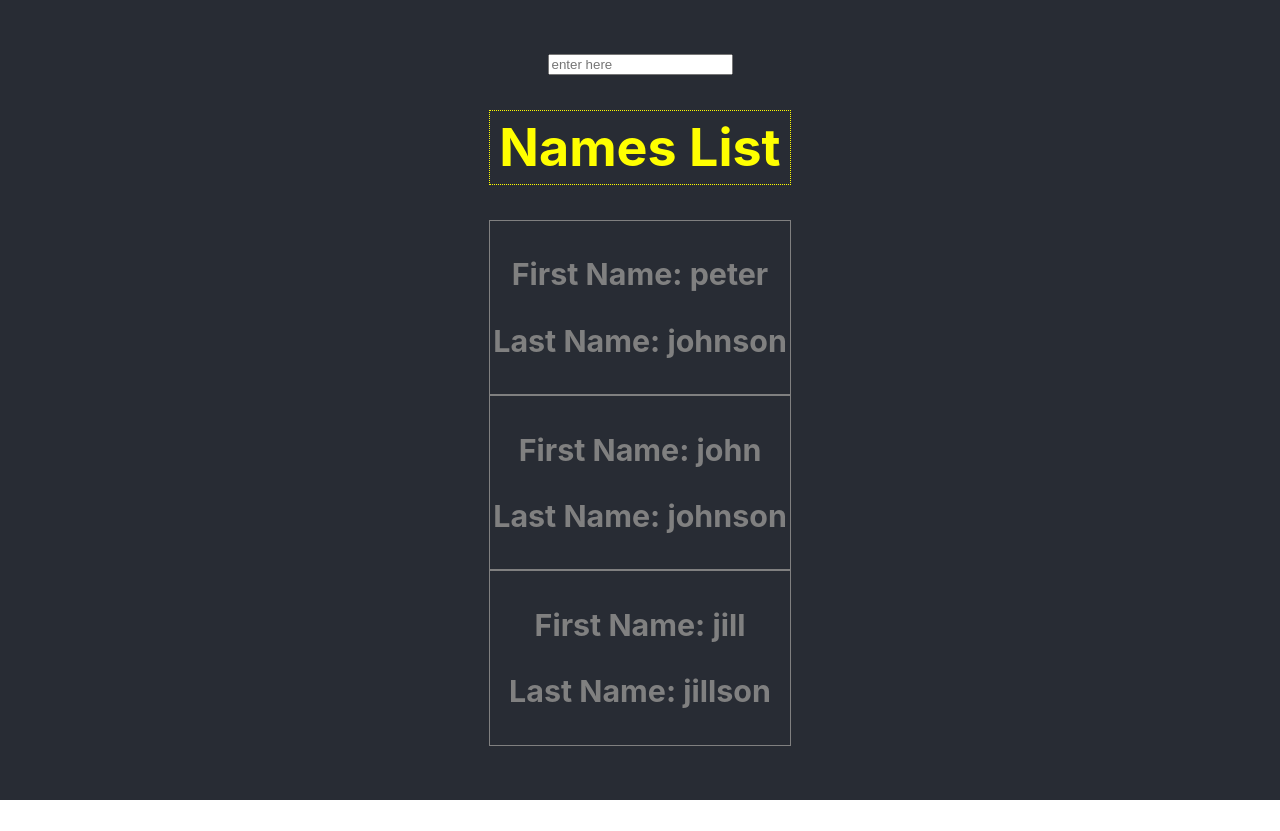
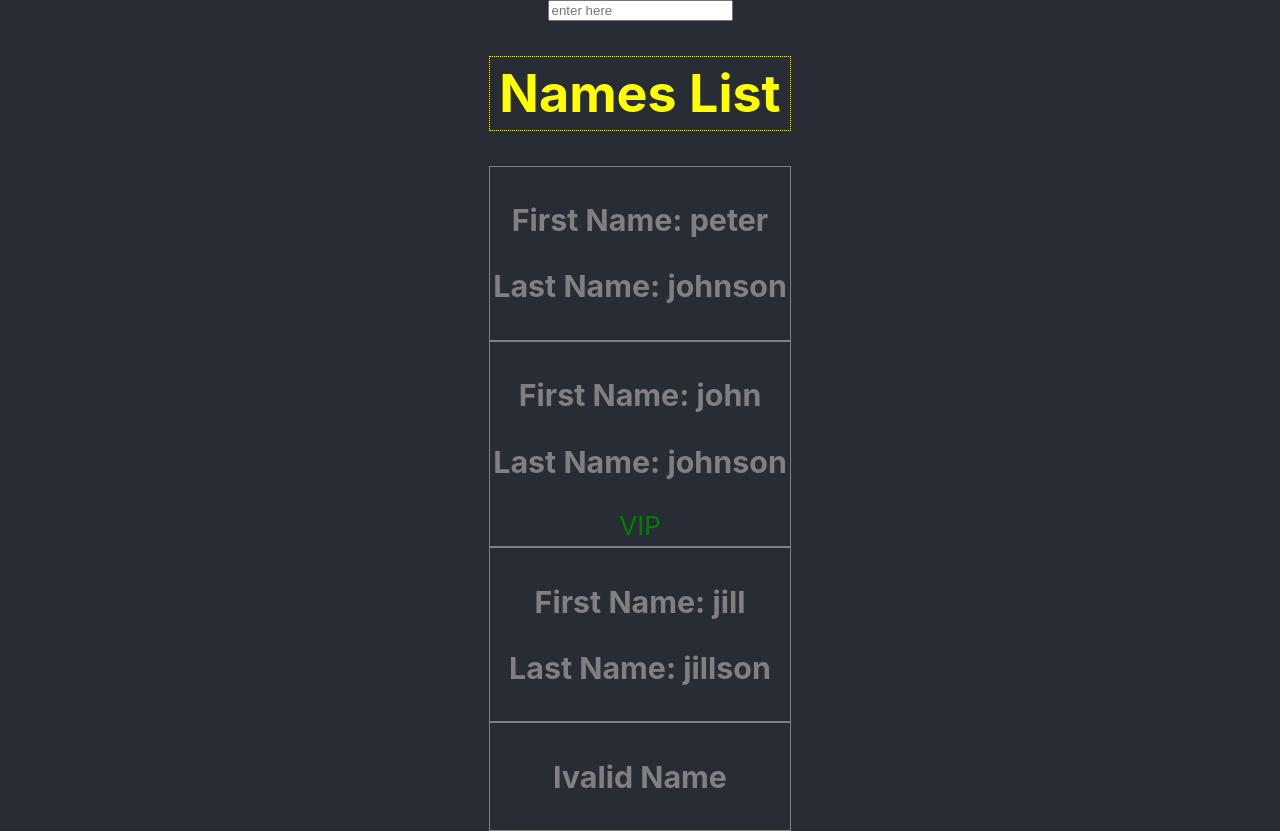
Before and after one commit to SiEr0212/udemy-react-hooks-app, a React (Create React App) app: page / in a window 1280 px wide. Before the commit the page ends 800 px from the top, so only its background shows below. Built offline with nearby package versions, Linux system fonts and the light colour scheme.

Commit message:
Added conditional rendering in nameTag.js

```diff
--- a/src/App.js
+++ b/src/App.js
@@ -13,9 +13,10 @@ function App() {
       <header className="App-header">
       <Input placeholder="enter here" type="text"></Input>
         <h1 className="name title">Names List</h1>
-        <NameTag firstName="peter" lastName="johnson">Peter</NameTag>
-        <NameTag firstName="john" lastName="johnson">John</NameTag>
-        <NameTag firstName="jill" lastName="jillson">Jill</NameTag>
+        <NameTag firstName="peter" lastName="johnson"></NameTag>
+        <NameTag firstName="john" lastName="johnson"></NameTag>
+        <NameTag firstName="jill" lastName="jillson"></NameTag>
+        <NameTag ></NameTag>
       </header>
     </div>
   );
--- a/src/components/nameTag.js
+++ b/src/components/nameTag.js
@@ -1,10 +1,19 @@
 import React, { Fragment } from "react";
 
 function nameTag(props) {
+  if (!props.firstName && !props.lastName) {
+    return (
+      <div className="name">
+        <h3>Ivalid Name</h3>
+      </div>
+    );
+  }
+
   return (
     <div className="name">
       <h3>First Name: {props.firstName}</h3>
       <h3>Last Name: {props.lastName}</h3>
+      {props.firstName === "john" && <div style={{ color: "green" }}>VIP</div>}
     </div>
   );
 }
```
